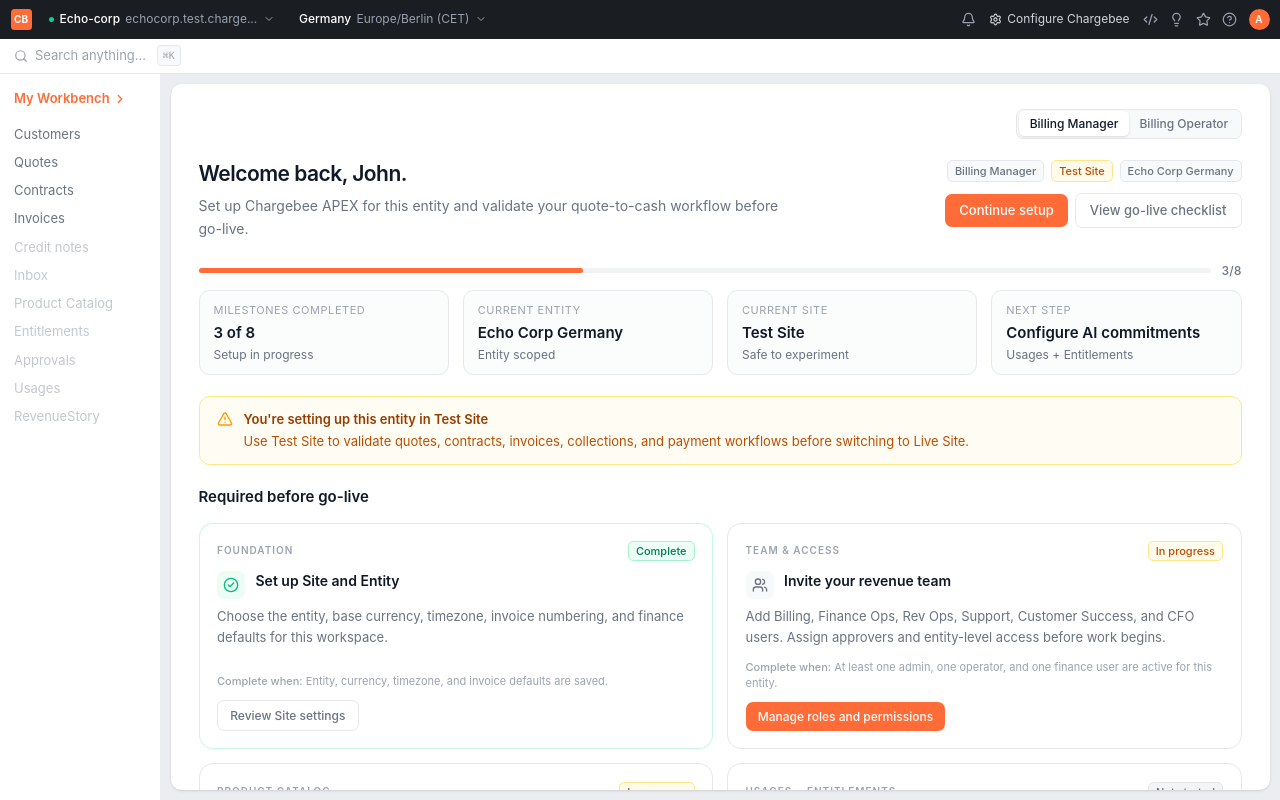
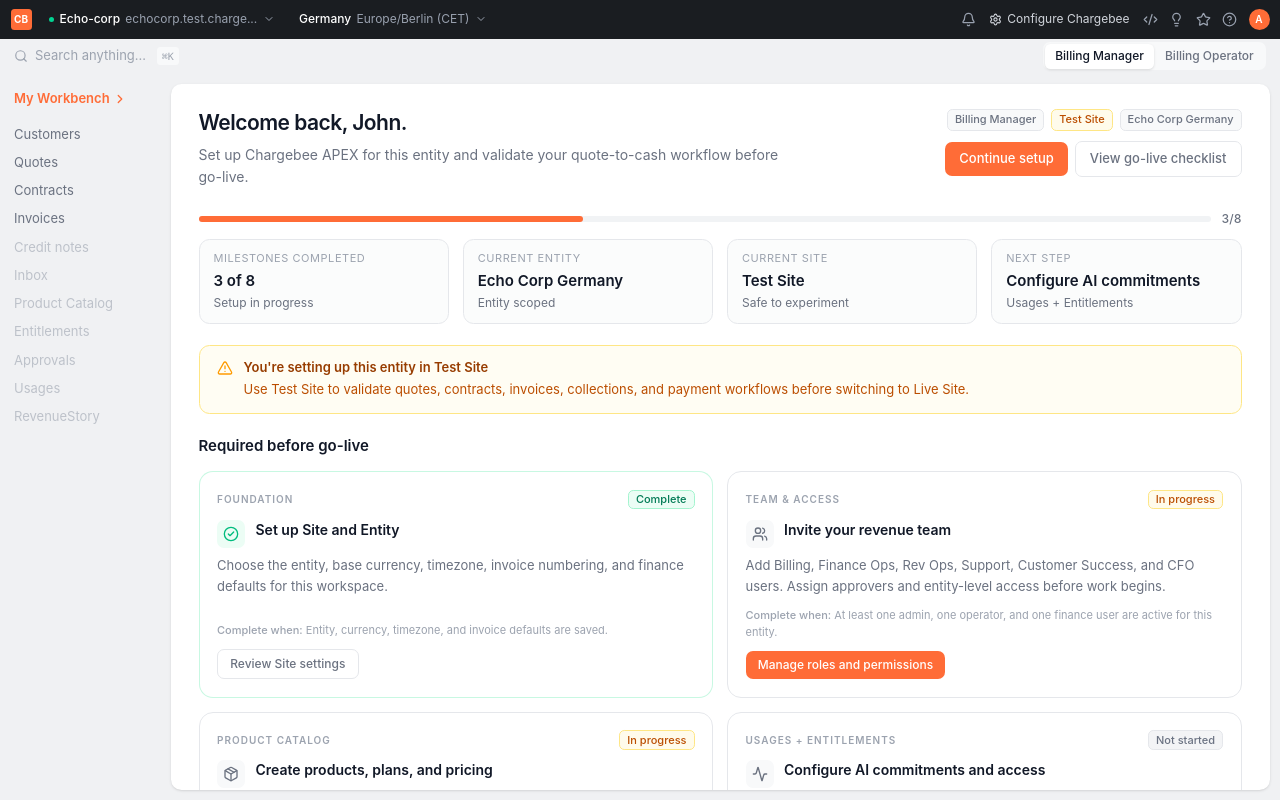
Before and after one commit to cb-vicky/cb-apex-slg, a React (Vite) app: page / in a window 1280 px wide. Built offline with nearby package versions, Linux system fonts and the light colour scheme; the HTML template or start-up script is replaced by a standard one.

Commit message:
UI Fixes

```diff
--- a/src/App.tsx
+++ b/src/App.tsx
@@ -1,4 +1,5 @@
 import { Routes, Route, Navigate } from "react-router-dom";
+import { WorkbenchRoleProvider } from "@/context/WorkbenchRoleContext";
 import { AppShell } from "@/components/layout/AppShell";
 import { WorkbenchHome } from "@/pages/workbench/WorkbenchHome";
 import { CustomersIndex } from "@/pages/CustomersIndex";
@@ -12,6 +13,7 @@
 
 export default function App() {
   return (
+    <WorkbenchRoleProvider>
       <AppShell>
         <Routes>
           {/* Workbench home */}
@@ -35,5 +37,6 @@
           <Route path="*" element={<Navigate to="/" replace />} />
         </Routes>
       </AppShell>
+    </WorkbenchRoleProvider>
   );
 }
--- a/src/components/layout/AppShell.tsx
+++ b/src/components/layout/AppShell.tsx
@@ -10,7 +10,7 @@
       <SearchBar />
       <div className="flex flex-1 overflow-hidden">
         <Sidebar />
-        <main className="flex-1 overflow-auto bg-[#ecedf0] p-3">
+        <main className="flex-1 overflow-auto bg-[#F0F1F3] p-3">
           <div className="h-full w-full rounded-xl bg-white shadow-sm">
             {children}
           </div>
--- a/src/components/layout/SearchBar.tsx
+++ b/src/components/layout/SearchBar.tsx
@@ -1,13 +1,49 @@
 import { Search } from "lucide-react";
+import { useLocation } from "react-router-dom";
+import { cn } from "@/lib/utils";
+import { useWorkbenchRole } from "@/context/WorkbenchRoleContext";
 
 export function SearchBar() {
+  const location = useLocation();
+  const showRoleSwitcher = location.pathname === "/" || location.pathname === "/workbench";
+  const { role, setRole } = useWorkbenchRole();
+
   return (
-    <div className="flex h-10 shrink-0 items-center border-b border-border-default bg-white px-4">
-      <div className="flex items-center gap-2 text-[13px] text-text-muted">
-        <Search size={14} />
-        <span>Search anything...</span>
-        <kbd className="ml-1 rounded border border-border-default bg-surface-muted px-1.5 py-0.5 text-[10px] font-medium text-text-muted">⌘K</kbd>
+    <div className="flex h-10 shrink-0 items-center bg-[#F0F1F3] px-4">
+      <div className="flex w-full min-w-0 items-center justify-between gap-4">
+        <div className="flex min-w-0 items-center gap-2 text-[13px] text-text-muted">
+          <Search size={14} className="shrink-0" />
+          <span>Search anything...</span>
+          <kbd className="ml-1 shrink-0 rounded bg-surface-muted px-1.5 py-0.5 text-[10px] font-medium text-text-muted">
+            ⌘K
+          </kbd>
+        </div>
+        {showRoleSwitcher ? (
+          <div className="inline-flex shrink-0 rounded-lg bg-surface-muted p-0.5">
+            <RoleTab label="Billing Manager" active={role === "admin"} onClick={() => setRole("admin")} />
+            <RoleTab
+              label="Billing Operator"
+              active={role === "operator"}
+              onClick={() => setRole("operator")}
+            />
+          </div>
+        ) : null}
       </div>
     </div>
   );
 }
+
+function RoleTab({ label, active, onClick }: { label: string; active: boolean; onClick: () => void }) {
+  return (
+    <button
+      type="button"
+      onClick={onClick}
+      className={cn(
+        "rounded-md px-3 py-1 text-[12px] font-medium transition-colors",
+        active ? "bg-white text-text-primary shadow-sm" : "text-text-secondary hover:text-text-primary",
+      )}
+    >
+      {label}
+    </button>
+  );
+}
--- a/src/components/layout/Sidebar.tsx
+++ b/src/components/layout/Sidebar.tsx
@@ -38,7 +38,7 @@
   const workbenchActive = location.pathname === "/" || location.pathname === "/workbench";
 
   return (
-    <aside className="flex w-[160px] shrink-0 flex-col bg-white pt-3">
+    <aside className="flex w-[160px] shrink-0 flex-col bg-[#F0F1F3] pt-3">
       <button
         onClick={() => navigate("/")}
         className={cn(
--- /dev/null
+++ b/src/context/WorkbenchRoleContext.tsx
@@ -0,0 +1,25 @@
+import { createContext, useContext, useState, type ReactNode } from "react";
+import type { Role } from "@/data/gettingStarted";
+
+type WorkbenchRoleContextValue = {
+  role: Role;
+  setRole: (role: Role) => void;
+};
+
+const WorkbenchRoleContext = createContext<WorkbenchRoleContextValue | null>(null);
+
+export function WorkbenchRoleProvider({ children }: { children: ReactNode }) {
+  const [role, setRole] = useState<Role>("admin");
+  return (
+    <WorkbenchRoleContext.Provider value={{ role, setRole }}>{children}</WorkbenchRoleContext.Provider>
+  );
+}
+
+// eslint-disable-next-line react-refresh/only-export-components -- context hook must live with provider
+export function useWorkbenchRole() {
+  const ctx = useContext(WorkbenchRoleContext);
+  if (!ctx) {
+    throw new Error("useWorkbenchRole must be used within WorkbenchRoleProvider");
+  }
+  return ctx;
+}
--- a/src/pages/workbench/WorkbenchHome.tsx
+++ b/src/pages/workbench/WorkbenchHome.tsx
@@ -1,11 +1,9 @@
-import { useState } from "react";
-import { cn } from "@/lib/utils";
 import {
-  type Role,
   adminConfig,
   operatorConfig,
   operatorRailCards,
 } from "@/data/gettingStarted";
+import { useWorkbenchRole } from "@/context/WorkbenchRoleContext";
 import { GettingStartedHeader } from "@/components/getting-started/GettingStartedHeader";
 import { SummaryStrip } from "@/components/getting-started/SummaryStrip";
 import { EnvironmentBanner } from "@/components/getting-started/EnvironmentBanner";
@@ -14,20 +12,12 @@
 import { FooterCallout } from "@/components/getting-started/FooterCallout";
 
 export function WorkbenchHome() {
-  const [role, setRole] = useState<Role>("admin");
+  const { role } = useWorkbenchRole();
   const config = role === "admin" ? adminConfig : operatorConfig;
 
   return (
     <div className="h-full w-full overflow-auto">
       <div className="flex flex-col gap-6 px-8 py-7">
-        {/* Role switcher (prototype only) */}
-        <div className="flex items-center justify-end">
-          <div className="inline-flex rounded-lg border border-border-default bg-surface-muted p-0.5">
-            <RoleTab label="Billing Manager" active={role === "admin"} onClick={() => setRole("admin")} />
-            <RoleTab label="Billing Operator" active={role === "operator"} onClick={() => setRole("operator")} />
-          </div>
-        </div>
-
         {/* 1. Hero row */}
         <GettingStartedHeader role={role} config={config} />
 
@@ -83,22 +73,3 @@
     </div>
   );
 }
-
-// ---------------------------------------------------------------------------
-// Role switcher tab
-// ---------------------------------------------------------------------------
-function RoleTab({ label, active, onClick }: { label: string; active: boolean; onClick: () => void }) {
-  return (
-    <button
-      onClick={onClick}
-      className={cn(
-        "rounded-md px-3 py-1 text-[12px] font-medium transition-colors",
-        active
-          ? "bg-white text-text-primary shadow-sm"
-          : "text-text-secondary hover:text-text-primary"
-      )}
-    >
-      {label}
-    </button>
-  );
-}
```
Lines whose indentation alone changed are shown as unchanged.
